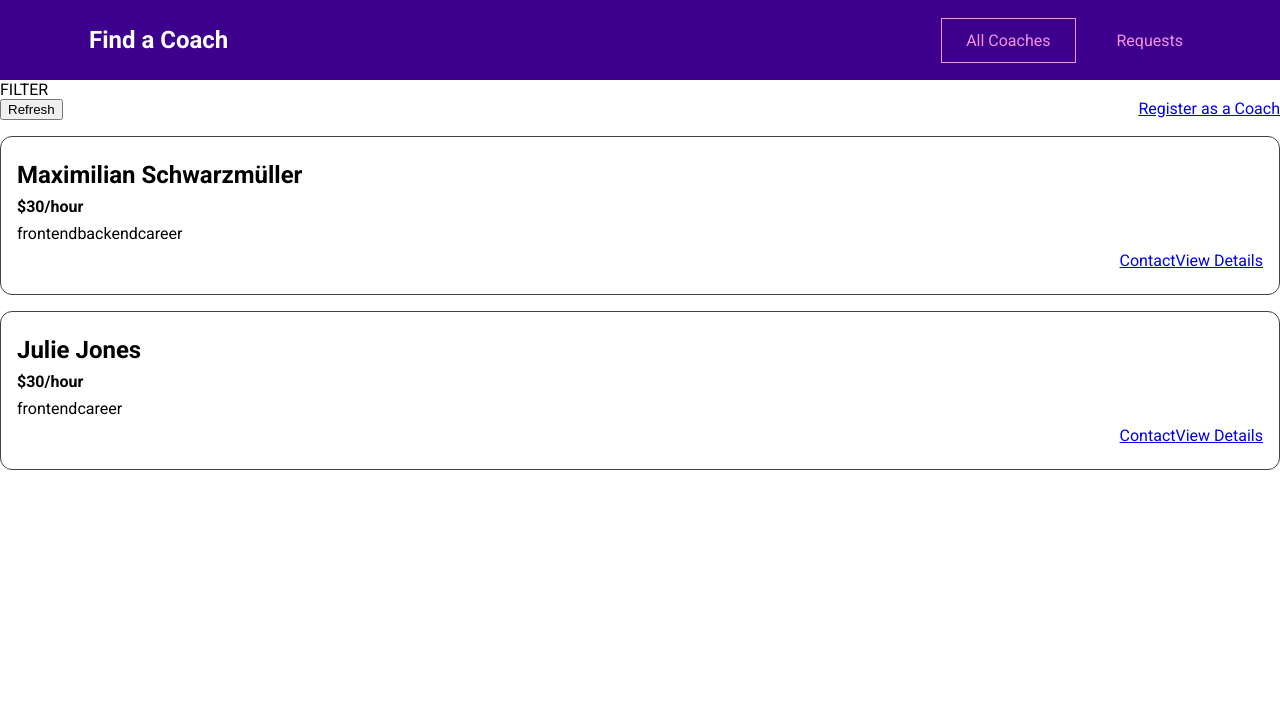
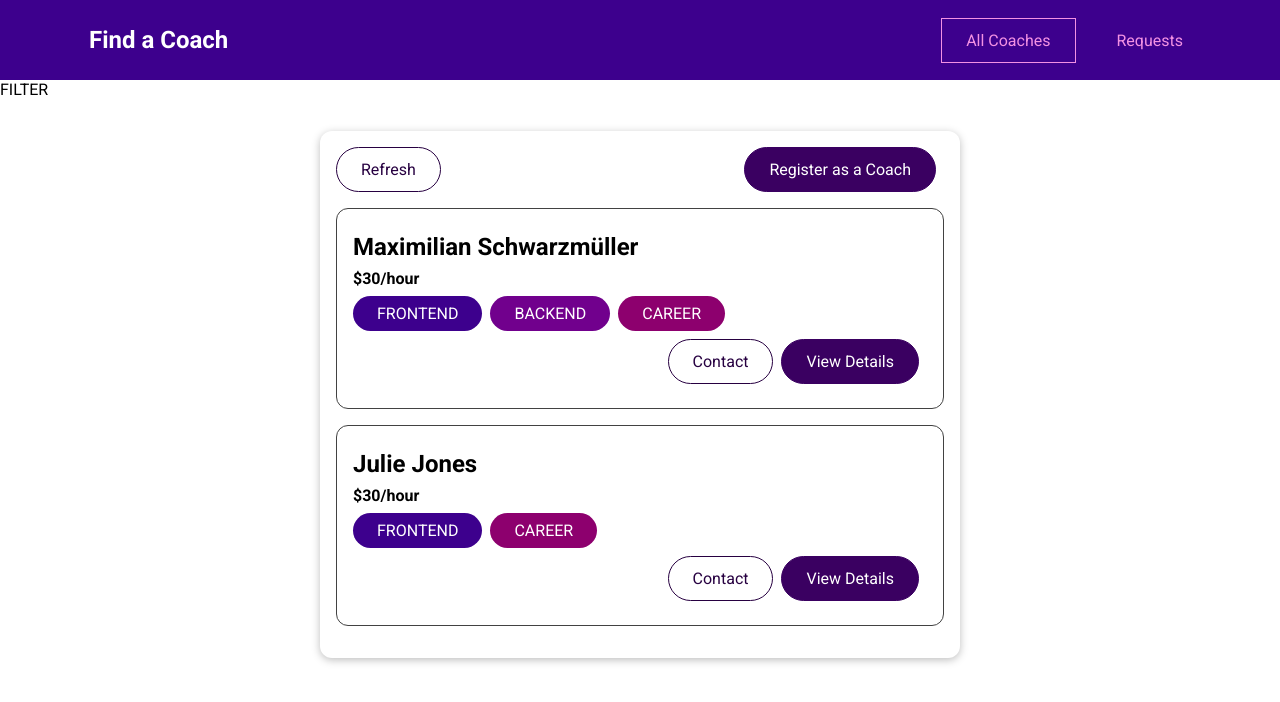
Before and after one commit to tauqeer-ahmad/vuejs, a Vue app: page /coaches in a window 1280 px wide. Shown: the top 702 px of the page. Built offline with nearby package versions, Linux system fonts and the light colour scheme.

Commit message:
base components added

```diff
--- a/src/components/coaches/CoachItem.vue
+++ b/src/components/coaches/CoachItem.vue
@@ -3,13 +3,11 @@
         <h3>{{ fullName }}</h3>
         <h4>${{ rate }}/hour</h4>
         <div>
-            <span v-for="area in areas" :key="area.id">
-                {{ area }}
-            </span>
+            <base-badge v-for="area in areas" :key="area.id" :type="area" :title="area"></base-badge>
         </div>
         <div class="actions">
-            <router-link :to="coachContactLink">Contact</router-link>
-            <router-link :to="coachDetailsLink">View Details</router-link>
+            <base-button mode="outline" link :to="coachContactLink">Contact</base-button>
+            <base-button link :to="coachDetailsLink">View Details</base-button>
         </div>
     </li>
 </template>
--- /dev/null
+++ b/src/components/ui/BaseBadge.vue
@@ -0,0 +1,42 @@
+<template>
+    <span class="badge" :class="type">
+        {{ text }}
+    </span>
+</template>
+
+<script>
+export default {
+    props: ['type', 'title'],
+    computed: {
+        text() {
+            return this.title.toUpperCase();
+        }
+    }
+};
+</script>
+
+<style scoped>
+.badge {
+    background-color: #ccc;
+    color: #252525;
+    border-radius: 30px;
+    padding: 0.5rem 1.5rem;
+    display: inline-block;
+    margin-right: 0.5rem;
+}
+
+.frontend {
+    background-color: #3d008d;
+    color: white;
+}
+
+.backend {
+    background-color: #71008d;
+    color: white;
+}
+
+.career {
+    background-color: #8d006e;
+    color: white;
+}
+</style>
--- /dev/null
+++ b/src/components/ui/BaseButton.vue
@@ -0,0 +1,73 @@
+<template>
+    <button v-if="!link" :class="mode">
+        <slot></slot>
+    </button>
+    <router-link v-else :to="to" :class="mode">
+        <slot></slot>
+    </router-link>
+</template>
+
+<script>
+export default {
+    props: {
+        mode: {
+            type: String,
+            required: false,
+            default: null
+        },
+        link: {
+            type: Boolean,
+            required: false,
+            default: false
+        },
+        to: {
+            type: String,
+            required: false,
+            default: '/'
+        }
+    }
+};
+</script>
+
+<style scoped>
+button,
+a {
+    text-decoration: none;
+    padding: 0.75rem 1.5rem;
+    font: inherit;
+    background-color: #3a0061;
+    border: 1px solid #3a0061;
+    color: white;
+    cursor: pointer;
+    border-radius: 30px;
+    margin-right: 0.5rem;
+    display: inline-block;
+}
+
+a:hover,
+a:active,
+button:hover,
+button:active {
+    background-color: #270041;
+    border-color: #270041;
+}
+
+.flat {
+    background-color: transparent;
+    color: #3a0061;
+    border: none;
+}
+
+.outline {
+    background-color: transparent;
+    border-color: #270041;
+    color: #270041;
+}
+
+.flat:hover,
+.flat:active,
+.outline:hover,
+.outline:active {
+    background-color: #edd2ff;
+}
+</style>
--- /dev/null
+++ b/src/components/ui/BaseCard.vue
@@ -0,0 +1,15 @@
+<template>
+    <div class="card">
+        <slot></slot>
+    </div>
+</template>
+
+<style scoped>
+.card {
+    border-radius: 12px;
+    box-shadow: 0 2px 8px rgba(0, 0, 0, 0.26);
+    padding: 1rem;
+    margin: 2rem auto;
+    max-width: 40rem;
+}
+</style>
--- a/src/main.js
+++ b/src/main.js
@@ -3,10 +3,16 @@
 import router from './router.js';
 import App from './App.vue';
 import store from './store/index.js';
+import BaseCard from './components/ui/BaseCard.vue';
+import BaseButton from './components/ui/BaseButton.vue';
+import BaseBadge from './components/ui/BaseBadge.vue';
 
 const app = createApp(App)
 
 app.use(router);
 app.use(store);
+app.component('base-card', BaseCard);
+app.component('base-button', BaseButton);
+app.component('base-badge', BaseBadge);
 
 app.mount('#app');
--- a/src/pages/coaches/CoachesList.vue
+++ b/src/pages/coaches/CoachesList.vue
@@ -4,16 +4,19 @@
             FILTER
         </section>
         <section>
+            <base-card>
                 <div class="controls">
-                <button>Refresh</button>
-                <router-link to="/register">Register as a Coach</router-link>
+                    <base-button mode="outline">Refresh</base-button>
+                    <base-button link to="/register">Register as a Coach</base-button>
                 </div>
                 <ul v-if="hasCoaches">
-                <coach-item v-for="coach in filteredCoaches" :key="coach.id" :id="coach.id" :first-name="coach.firstName"
-                    :last-name="coach.lastName" :rate="coach.hourlyRate" :areas="coach.areas">
+                    <coach-item v-for="coach in filteredCoaches" :key="coach.id" :id="coach.id"
+                        :first-name="coach.firstName" :last-name="coach.lastName" :rate="coach.hourlyRate"
+                        :areas="coach.areas">
                     </coach-item>
                 </ul>
                 <h3 v-else>No Coaches Found</h3>
+            </base-card>
         </section>
     </div>
 </template>
```
Lines whose indentation alone changed are shown as unchanged.
